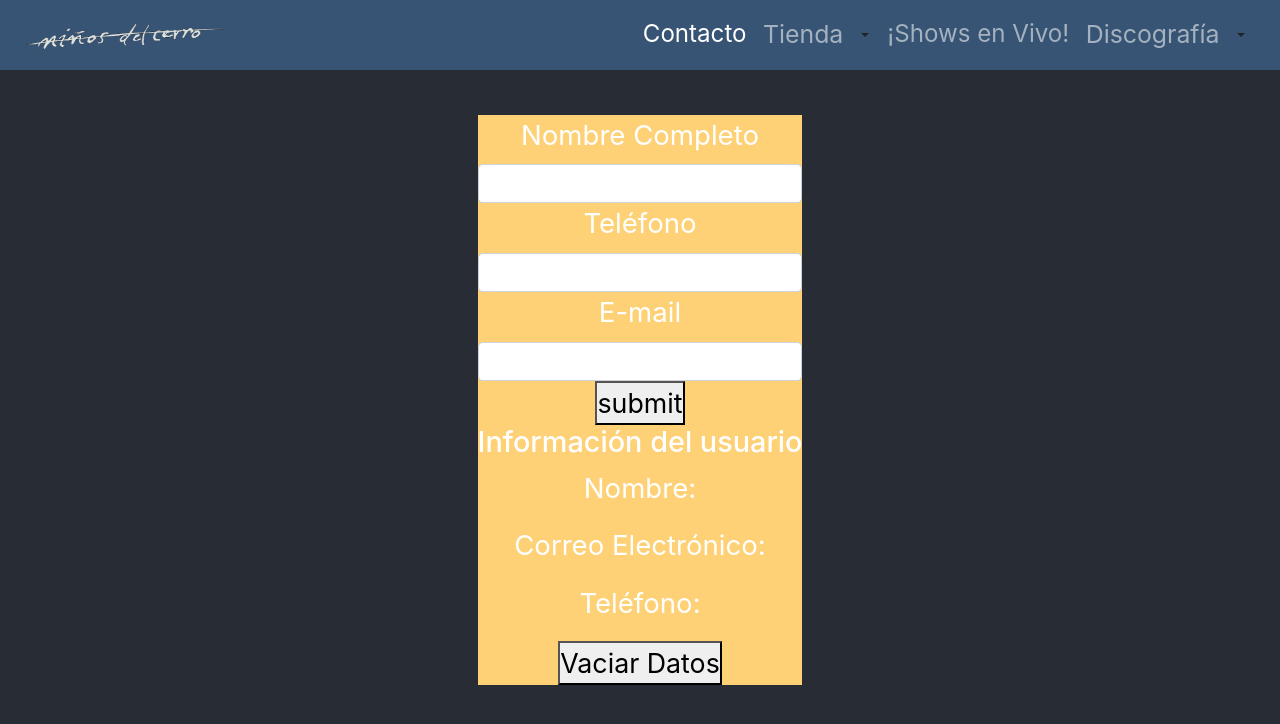
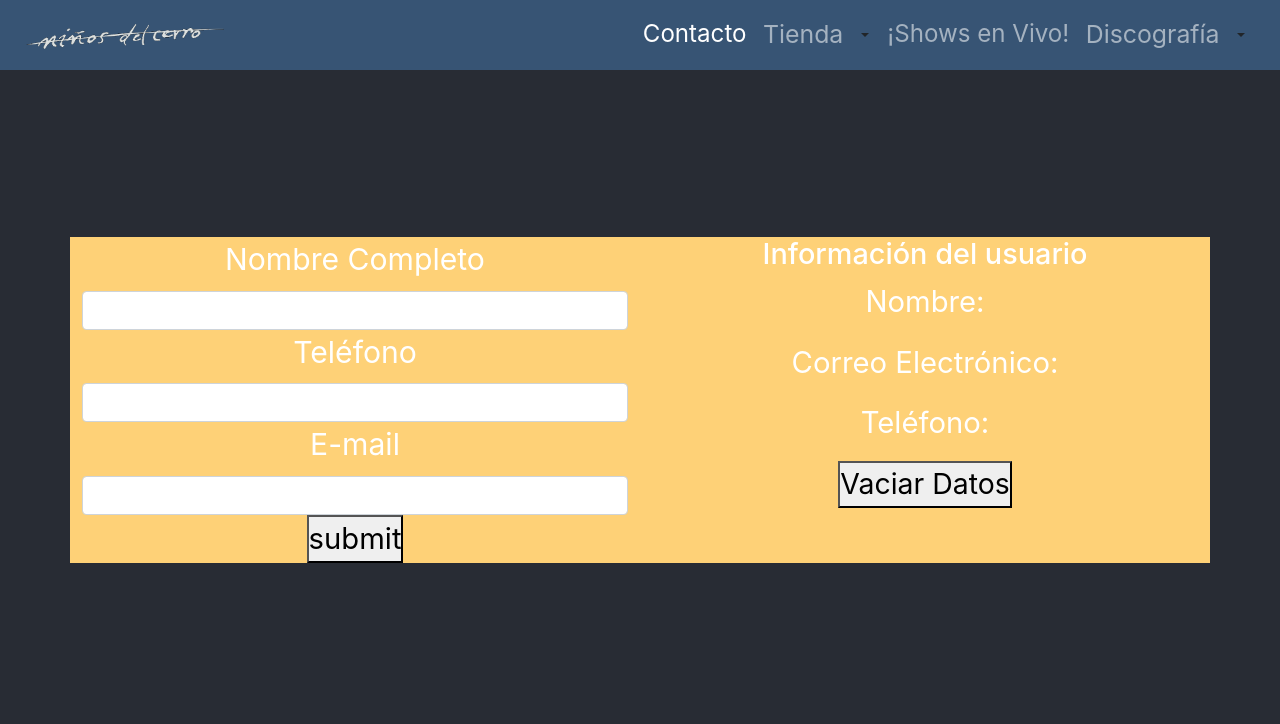
Before and after one commit to Blunt-D/proyecto-react-ninos-del-cerro, a React (Create React App) app: page /form in a window 1280 px wide. Shown: the top 724 px of the page. Built offline with nearby package versions, Linux system fonts and the light colour scheme; no server answers; the database is empty.

Commit message:
se ordena Form.js

```diff
--- a/src/components/Form/Form.js
+++ b/src/components/Form/Form.js
@@ -33,24 +33,32 @@ const vaciarDatos = () => {
     }
 
     return (
-        <form onSubmit={handleSubmit}>
 
-            <label  class="form-label">Nombre Completo</label>
+    <div className='container'>
+    <div className="row align-items-start">
+
+    <div className='col-6'>
+    <form onSubmit={handleSubmit}>
+    <label  class="form-label">Nombre Completo</label>
     <input type="text" id='name' onChange={(e) => setName(e.target.value)} onKeyDown={handleKeyDown} class="form-control"/>
     <label class="form-label">Teléfono</label>
     <input type="text" id='phone' onChange={(e) => setPhone(e.target.value)} onKeyDown={handleKeyDown} class="form-control" />
     <label class="form-label">E-mail</label>
     <input type="text" id='mail' onChange={(e) => setMail(e.target.value)} onKeyDown={handleKeyDown} class="form-control" />
     <button type='submit'>submit</button>
+    </form>
+    </div>
 
+    <div className='col-6'>
     <h3>Información del usuario</h3>
     <p>Nombre: {localStorage.name}</p>
     <p>Correo Electrónico: {localStorage.mail}</p>
     <p>Teléfono: {localStorage.phone}</p>
+    <button onClick={() => vaciarDatos()}>Vaciar Datos</button>
+    </div>
 
-    <button onClick={() => vaciarDatos()}>Vaciar Datos</button>
-
-        </form>
+        </div>
+        </div>
     )
 }
 
```
